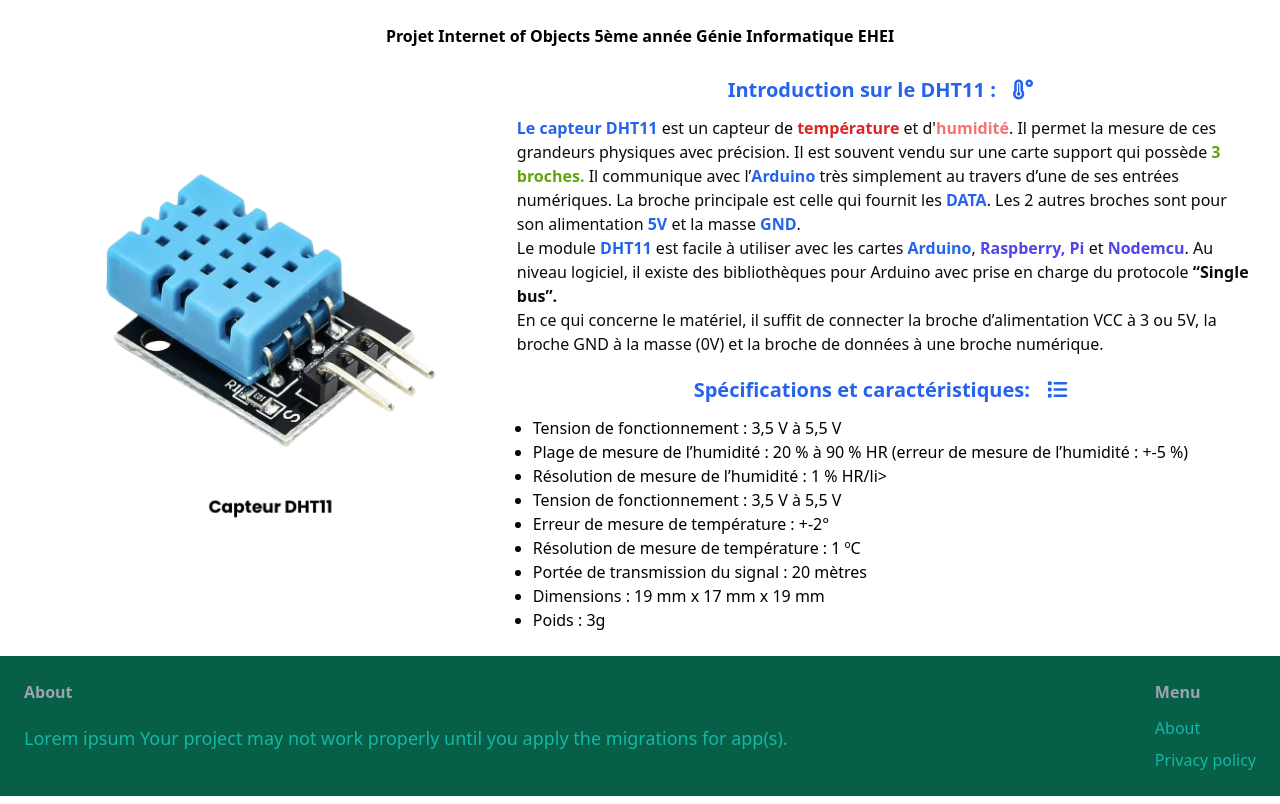
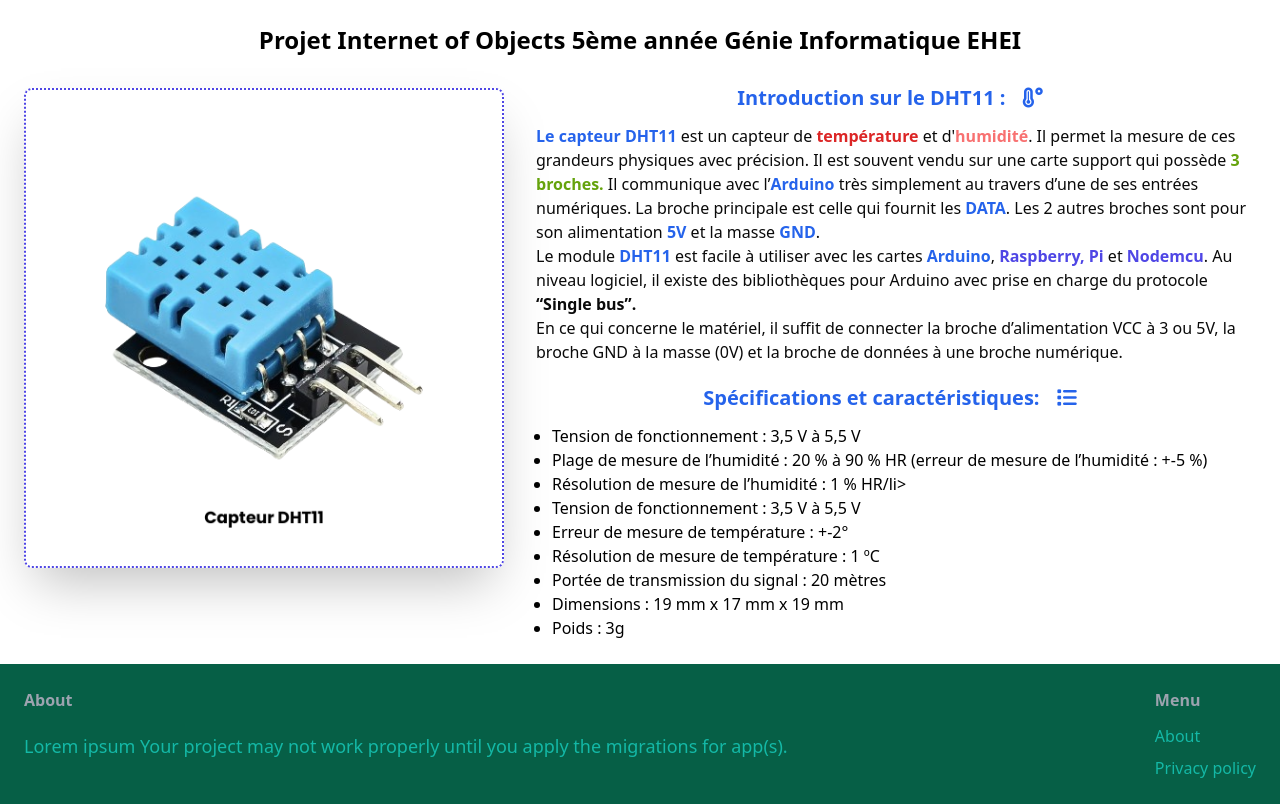
Before and after one commit to mlijkdeor/Project_IOT, a Django app: page / in a window 1280 px wide. Shown: the part 89-893 px from the top of the page. Run offline with Django 4.2, Linux system fonts and the light colour scheme; some libraries are stand-ins or nearby versions.

Commit message:
First commit

```diff
--- a/core/templates/core/index.html
+++ b/core/templates/core/index.html
@@ -4,10 +4,10 @@
 
 {% block content %}
 
-<div class="font-bold text-center mb-2">Projet Internet of Objects 5ème année Génie Informatique EHEI</div>
+<div class="font-bold text-center mb-2 text-2xl">Projet Internet of Objects 5ème année Génie Informatique EHEI</div>
 <div class="flex flex-row">
-  <div class="w-2/5 mt-2">
-    <img src="{% static 'core/images/DHT11.png' %}">
+  <div class="w-2/5 mt-6 mr-8">
+    <img class="border-dotted border-2 border-indigo-600 rounded-lg shadow-2xl" src="{% static 'core/images/DHT11.png' %}">
   </div>
   <div class=" w-3/5">
       <div>
```
